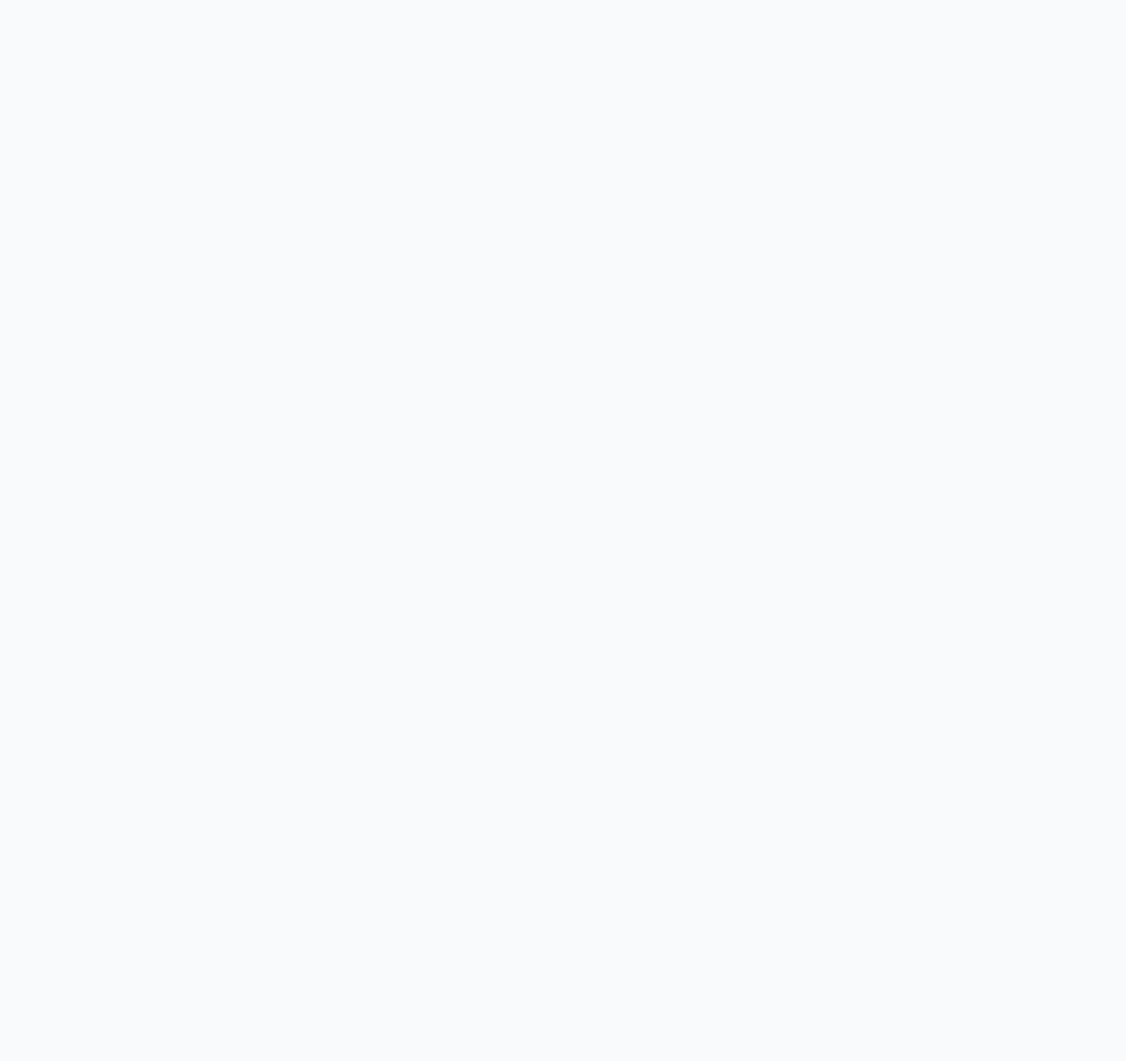
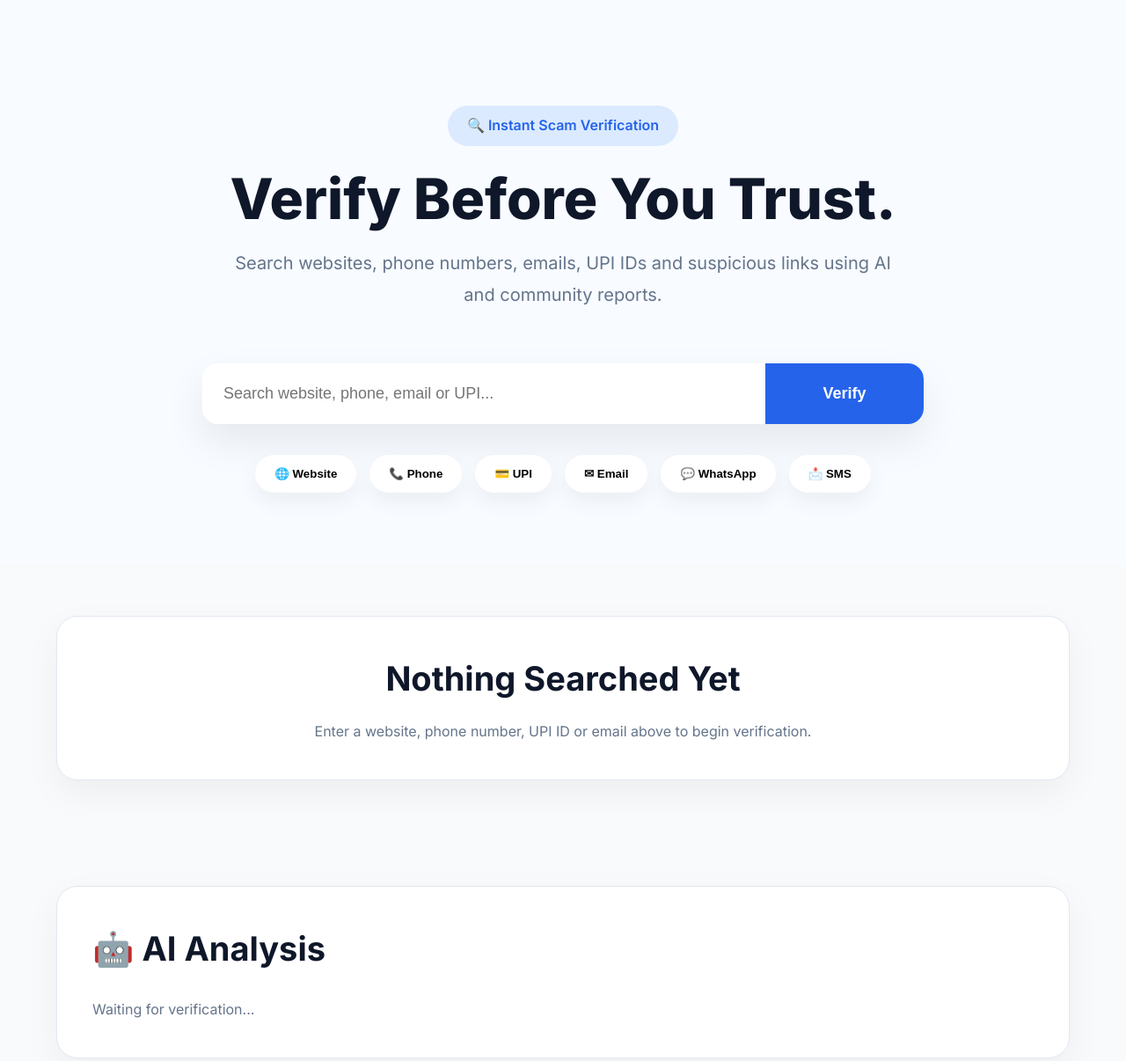
Before and after one commit to Smoke-bit/ScamRadar, a plain HTML site: page verify.html in a window 1280 px wide. Shown: the top 1206 px of the page at 88% size. Before the commit the page ends 800 px from the top, so only its background shows below. Drawn offline with Linux system fonts and the light colour scheme.

Commit message:
Vefify page

```diff
--- a/css/verify.css
+++ b/css/verify.css
@@ -125,3 +125,110 @@
     background:#1d4ed8;
 
 }
+
+.quick-filters{
+
+    margin-top:35px;
+
+    display:flex;
+
+    justify-content:center;
+
+    gap:15px;
+
+    flex-wrap:wrap;
+
+}
+
+.quick-filters button{
+
+    border:none;
+
+    background:white;
+
+    padding:14px 22px;
+
+    border-radius:40px;
+
+    cursor:pointer;
+
+    font-weight:600;
+
+    box-shadow:0 10px 25px rgba(0,0,0,.06);
+
+    transition:.3s;
+
+}
+
+.quick-filters button:hover{
+
+    background:#2563eb;
+
+    color:white;
+
+}
+
+.result-section,
+.ai-section,
+.community-section,
+.tips-section{
+
+    padding:60px 0;
+
+}
+
+.result-card,
+.info-card{
+
+    background:white;
+
+    border:1px solid #e2e8f0;
+
+    border-radius:24px;
+
+    padding:40px;
+
+    box-shadow:0 15px 40px rgba(0,0,0,.05);
+
+}
+
+.result-card{
+
+    text-align:center;
+
+}
+
+.result-card h2{
+
+    margin-bottom:15px;
+
+}
+
+.result-card p,
+.info-card p{
+
+    color:#64748b;
+
+    line-height:1.8;
+
+}
+
+.info-card h2{
+
+    margin-bottom:25px;
+
+}
+
+.info-card ul{
+
+    padding-left:20px;
+
+}
+
+.info-card li{
+
+    margin-bottom:12px;
+
+    color:#475569;
+
+}
--- a/verify.html
+++ b/verify.html
@@ -22,6 +22,168 @@
     <!-- SAME NAVBAR -->
 
 </header>
+<!-- ================= VERIFY HERO ================= -->
+
+<section class="verify-hero">
+
+    <div class="container">
+
+        <div class="verify-heading">
+
+            <span class="verify-tag">
+
+                🔍 Instant Scam Verification
+
+            </span>
+
+            <h1>
+
+                Verify Before You Trust.
+
+            </h1>
+
+            <p>
+
+                Search websites, phone numbers, emails, UPI IDs and suspicious
+                links using AI and community reports.
+
+            </p>
+
+        </div>
+
+        <div class="verify-search">
+
+            <input
+                id="verifyInput"
+                type="text"
+                placeholder="Search website, phone, email or UPI..."
+            >
+
+            <button id="verifyBtn">
+
+                Verify
+
+            </button>
+
+        </div>
+
+        <div class="quick-filters">
+
+            <button>🌐 Website</button>
+
+            <button>📞 Phone</button>
+
+            <button>💳 UPI</button>
+
+            <button>✉ Email</button>
+
+            <button>💬 WhatsApp</button>
+
+            <button>📩 SMS</button>
+
+        </div>
+
+    </div>
+
+</section>
+
+<!-- ================= RESULT ================= -->
+
+<section class="result-section">
+
+    <div class="container">
+
+        <div class="result-card">
+
+            <h2>
+
+                Nothing Searched Yet
+
+            </h2>
+
+            <p>
+
+                Enter a website, phone number, UPI ID or email above to begin verification.
+
+            </p>
+
+        </div>
+
+    </div>
+
+</section>
+
+<!-- ================= AI ================= -->
+
+<section class="ai-section">
+
+    <div class="container">
+
+        <div class="info-card">
+
+            <h2>🤖 AI Analysis</h2>
+
+            <p>
+
+                Waiting for verification...
+
+            </p>
+
+        </div>
+
+    </div>
+
+</section>
+
+<!-- ================= COMMUNITY ================= -->
+
+<section class="community-section">
+
+    <div class="container">
+
+        <div class="info-card">
+
+            <h2>👥 Community Reports</h2>
+
+            <p>
+
+                No community reports available yet.
+
+            </p>
+
+        </div>
+
+    </div>
+
+</section>
+
+<!-- ================= SAFETY ================= -->
+
+<section class="tips-section">
+
+    <div class="container">
+
+        <div class="info-card">
+
+            <h2>🛡 Safety Tips</h2>
+
+            <ul>
+
+                <li>Never share OTPs.</li>
+
+                <li>Never share your UPI PIN.</li>
+
+                <li>Verify suspicious links before opening.</li>
+
+                <li>Report scams to help others.</li>
+
+            </ul>
+
+        </div>
+
+    </div>
+
+</section>
 
 <!-- WE BUILD BELOW THIS -->
 
```
